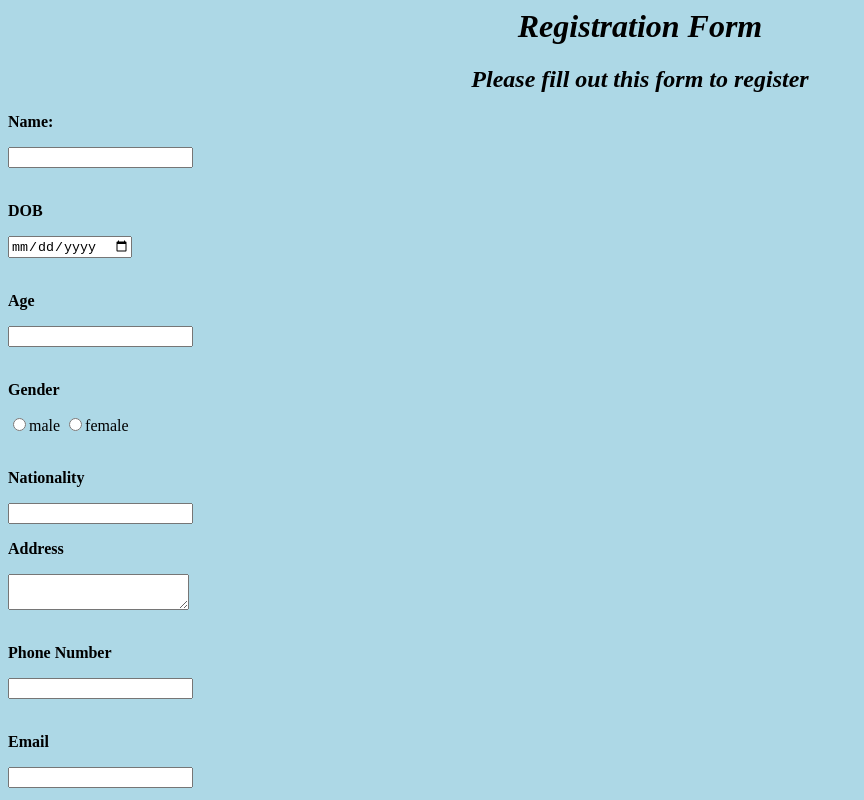
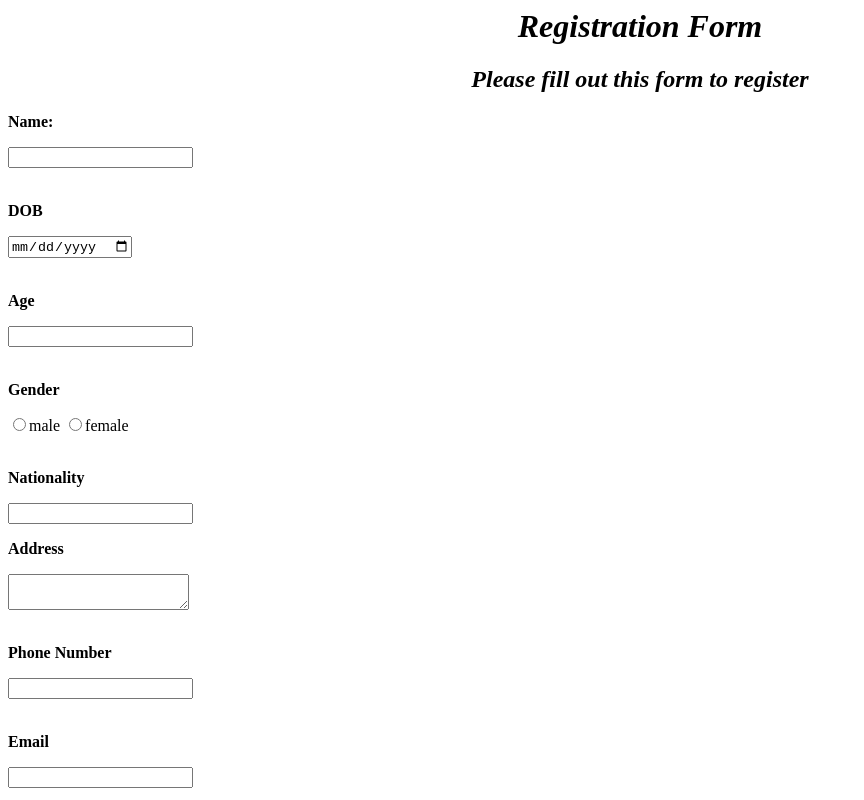
Before and after one commit to Anns255/Registration-Form, a plain HTML site: page index.html in a window 1280 px wide. Shown: the top 800 px of the page, without its empty margins (0-864 px from the left). Drawn offline with Linux system fonts and the light colour scheme.

Commit message:
Update syles1.css

```diff
--- a/syles1.css
+++ b/syles1.css
@@ -1,4 +1,4 @@
-body {background-color :lightblue;
+body {background-color :white;
 
 h1 {color :black;}
 p {color :black;}
```
